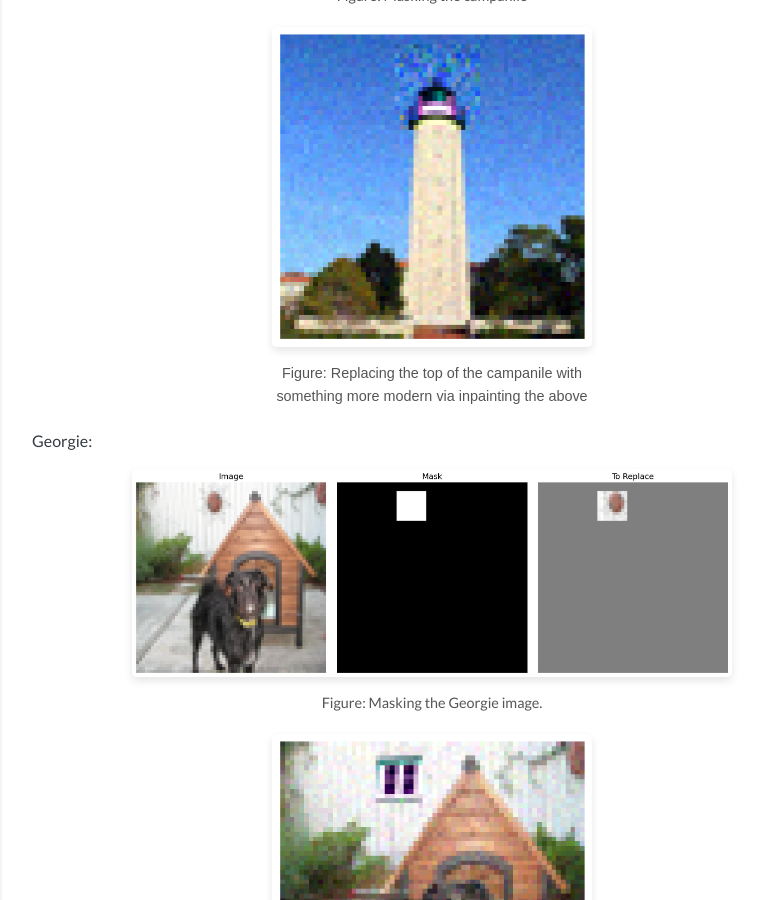
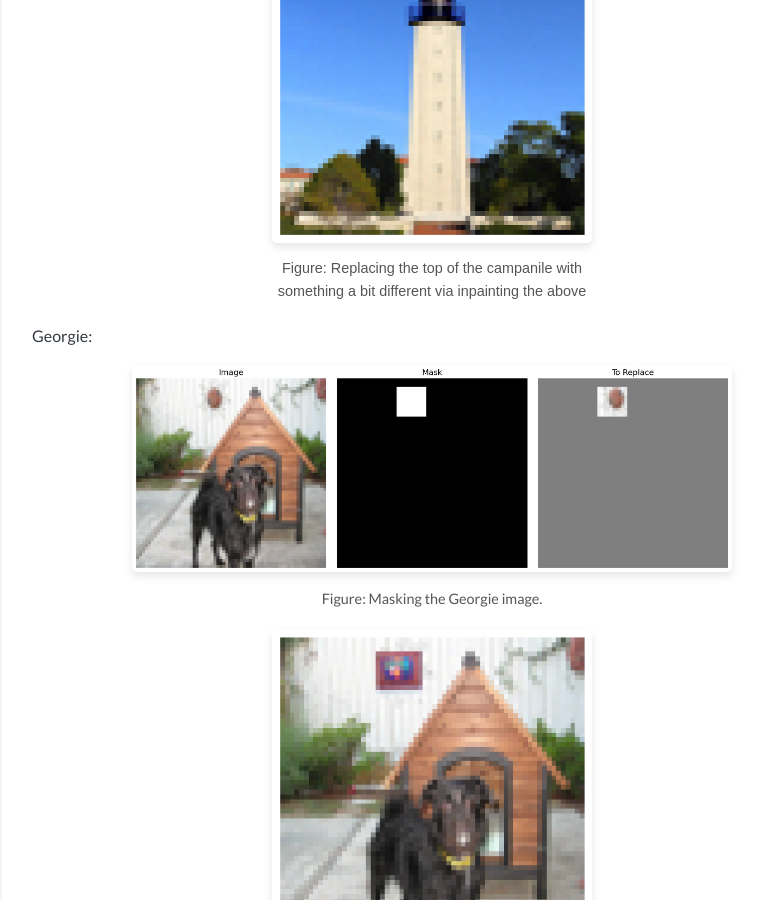
Before and after one commit to kushalnimkar/kushalnimkar.github.io, a Jekyll site: the page built from docs/cs280a/project5/index.markdown, in a window 1280 px wide and 900 px high, scrolled down 19938 px. Shown: the whole window, without its empty margins (208-967 px from the left). Built offline with Jekyll 4.4.1, drawn with Linux system fonts in a browser that asks for light colours; formulas are drawn with MathJax 3; our own code applies the rules of GitHub Pages for plain Markdown files; some of the changed text lies outside the part shown.

Commit message:
project 5a v2

```diff
--- a/docs/cs280a/project5/index.markdown
+++ b/docs/cs280a/project5/index.markdown
@@ -322,7 +322,7 @@ We implement inpainting a select ROI by reusing our code previously with slight
 
 <div class="image-row3a">
   <figure>
-    <img src="/assets/images/project5/5a/1_7_2_inpaint_code.png" alt="0">
+    <img src="/assets/images/project5/5a/1_7_3_inpaint.png" alt="0">
     <figcaption>Figure: Important code for inpaint. The last line is the key step in masking</figcaption>
   </figure>
 </div>
@@ -338,7 +338,7 @@ Campanile:
 <div class="single-image-centered">
   <figure>
     <img src="/assets/images/project5/5a/1_7_3_inpaint_campanile.png" alt="0">
-    <figcaption>Figure: Replacing the top of the campanile with something more modern via inpainting the above</figcaption>
+    <figcaption>Figure: Replacing the top of the campanile with something a bit different via inpainting the above</figcaption>
   </figure>
 </div>
 
@@ -366,8 +366,8 @@ Puppy:
 
 <div class="single-image-centered">
   <figure>
-    <img src="/assets/images/project5/5a/1_7_3_puppy_v9.png" alt="0">
-    <figcaption>Figure: Replacing the face of a puppy with a fierce dog/vampire via inpainting the above</figcaption>
+    <img src="/assets/images/project5/5a/1_7_3_puppy.png" alt="0">
+    <figcaption>Figure: Replacing the face of a puppy with a more hound-like snout/mouth via inpainting the above</figcaption>
   </figure>
 </div>
 
```
Also changed, not shown: docs/assets/images/project5/5a/1_7_3_inpaint.png (added), docs/assets/images/project5/5a/1_7_3_inpaint_Georgie.png, docs/assets/images/project5/5a/1_7_3_inpaint_campanile.png, docs/assets/images/project5/5a/1_7_3_puppy.png.
